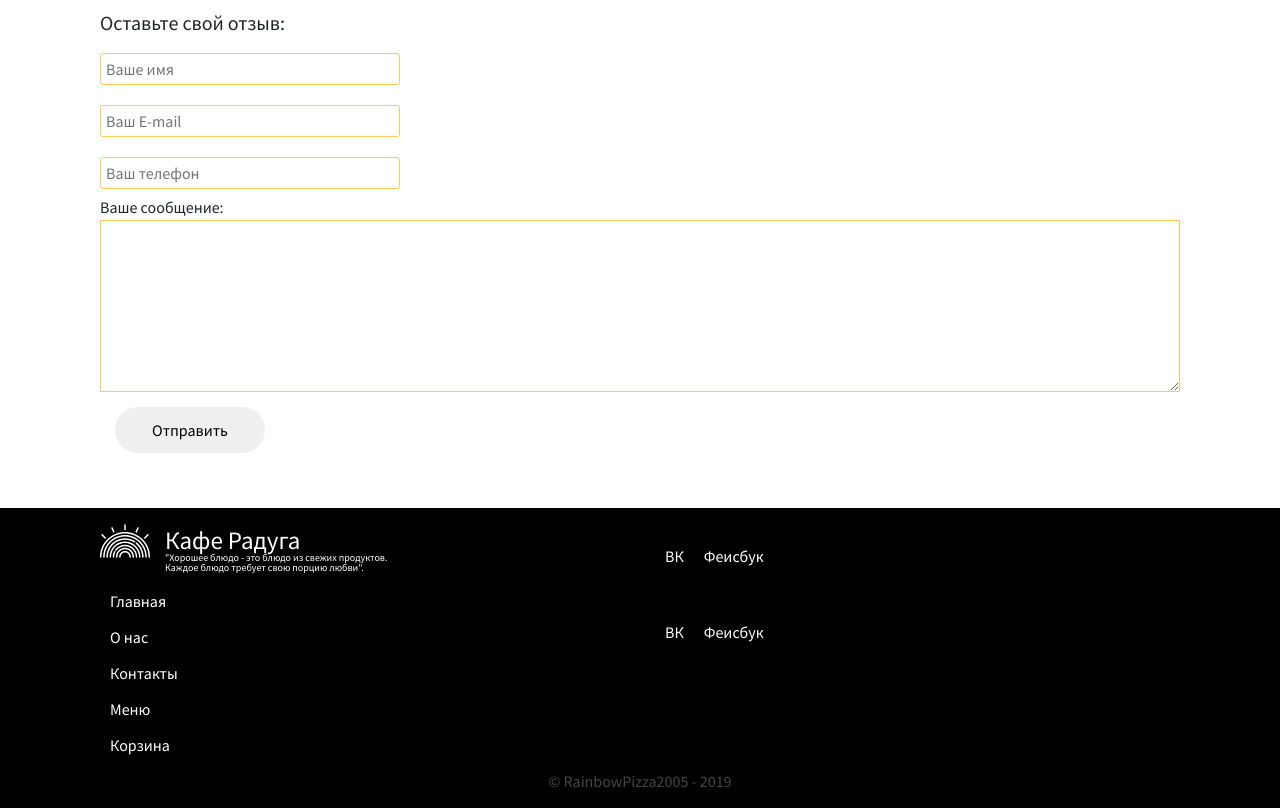
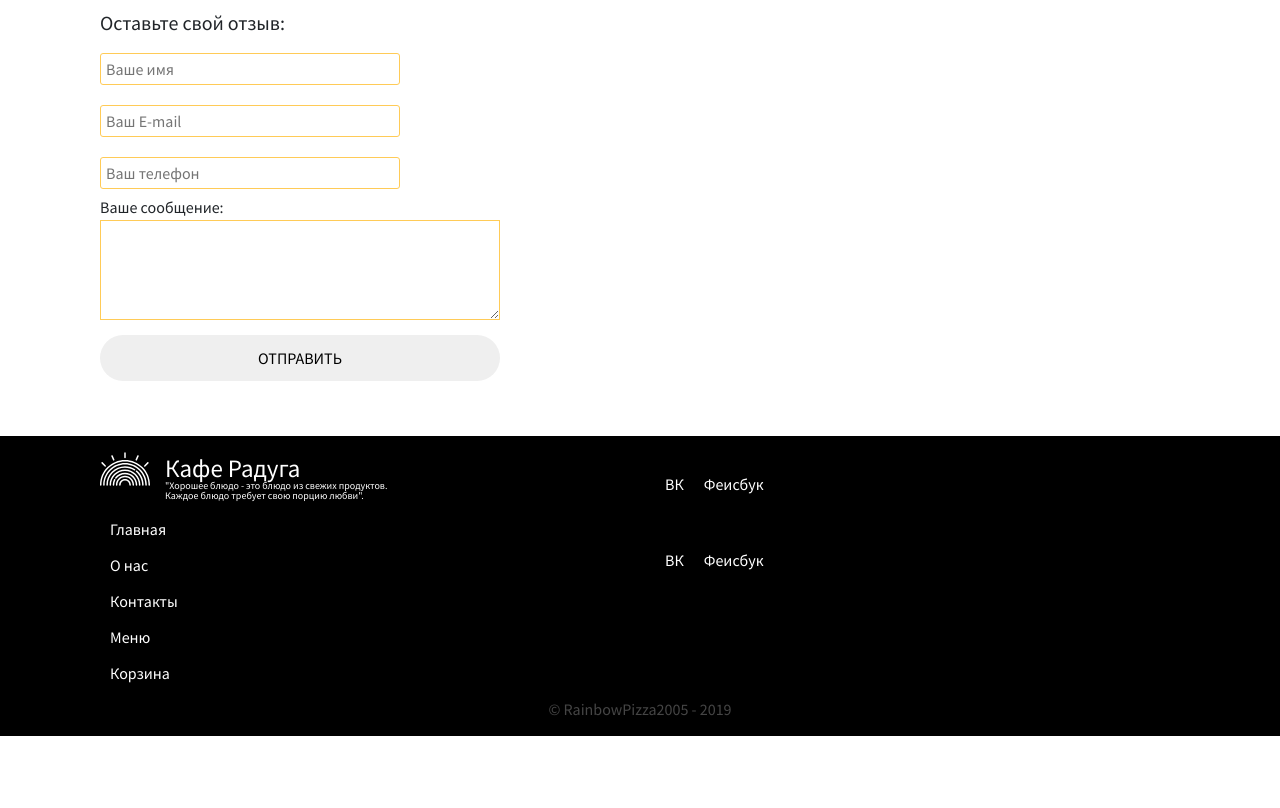
Before and after one commit to TheGreenForest/raibowcaffe, a PHP site: page /contact.php in a window 1280 px wide. Shown: the part 723-1531 px from the top of the page. After the commit the page ends 1459 px from the top, so only its background shows below. Run offline with PHP 8.4, Linux system fonts and the light colour scheme.

Commit message:
правки в контактах

```diff
--- a/contact.php
+++ b/contact.php
@@ -39,7 +39,7 @@
                 <input type="email" placeholder="Ваш E-mail">
                 <input type="phone" placeholder="Ваш телефон">
                 <p>Ваше сообщение:</p>
-                <textarea name="" id="" cols="30" rows="10"></textarea>
+                <textarea name="" id="" cols="10" rows="10"></textarea>
                 <button>Отправить</button>
             </form>
             </div>
--- a/css/contact.css
+++ b/css/contact.css
@@ -33,16 +33,21 @@ textarea{
     padding: 5px;
     outline: none;
     border: 1px solid #ffcb57;
+    min-height: 100px;
+    height: 100px;
     max-height: 300px;
+     max-width: 400px;
 }
 button{
     outline: none;
     padding: 15px;
-    margin: 15px;
+    margin: 15px 0px;
     width: 150px;
     border-radius: 50px;
     border: none;
     transition: 0.3s;
+    width: 400px;
+    text-transform: uppercase;
 }
 button:hover{
     background-color: #4ab408;
```
